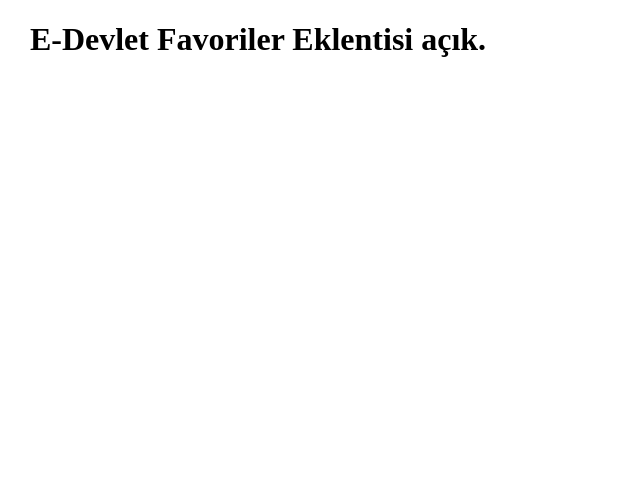
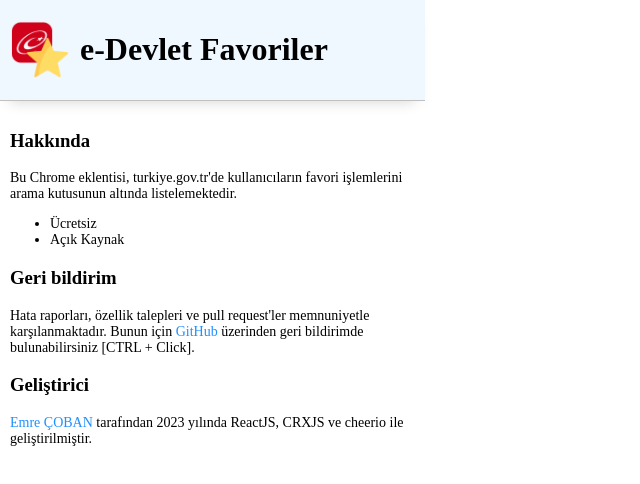
Before and after one commit to emrecoban/e-devlet-fav, a React (Vite) app: page / in a window 1280 px wide. Shown: the top 484 px of the page, without its empty margins (0-640 px from the left). Built offline with nearby package versions, Linux system fonts and the light colour scheme.

Commit message:
Bug fixed and created popup page

```diff
--- a/src/popup/App.jsx
+++ b/src/popup/App.jsx
@@ -1,8 +1,28 @@
 import React from "react";
 import "./app.css";
+import logo from "../img/icon128.png"
 
 export default function App(){
     return (
-        <h1 style={{color:"black", textAlign: "center"}}>E-Devlet Favoriler Eklentisi açık.</h1>
+        <main>
+            <header>
+                <img src={logo} width="60" alt="e-Devlet Favoriler"/>
+                <h1>e-Devlet Favoriler</h1>
+            </header>
+            <section>
+                <h3>Hakkında</h3>
+                <p>Bu Chrome eklentisi, turkiye.gov.tr'de kullanıcıların favori işlemlerini arama kutusunun altında listelemektedir.</p>
+                <p>
+                    <ul>
+                        <li>Ücretsiz</li>
+                        <li>Açık Kaynak</li>
+                    </ul>
+                </p>
+                <h3>Geri bildirim</h3>
+                <p>Hata raporları, özellik talepleri ve pull request'ler memnuniyetle karşılanmaktadır. Bunun için <a href="https://github.com/emrecoban/e-devlet-fav">GitHub</a> üzerinden geri bildirimde bulunabilirsiniz [CTRL + Click].</p>
+                <h3>Geliştirici</h3>
+                <p><a href="https://emrecoban.github.io">Emre ÇOBAN</a> tarafından 2023 yılında ReactJS, CRXJS ve cheerio ile geliştirilmiştir.</p>
+            </section>
+        </main>
     )
 }
--- a/src/popup/app.css
+++ b/src/popup/app.css
@@ -1,4 +1,29 @@
 html, body{
-    width: 500px;
+    width: 425px;
     height: 400px;
+    margin: 0;
 }
+
+header{
+    display: flex;
+    align-items: center;
+    gap: 10px;
+    padding: 10px;
+    border-bottom: 1px solid silver;
+    background-color: aliceblue;
+    box-shadow: 0 10px 14px -10px #0000002e;
+}
+
+section{
+    padding: 10px;
+}
+
+section p{
+    text-align: left;
+    font-size: 14px;
+}
+
+section a{
+    text-decoration: none;
+    color: dodgerblue;
+}
```
Also changed, not shown: src/content/content.css (+16 -2 lines), src/content/content.jsx (+4 -16 lines), manifest.json.
